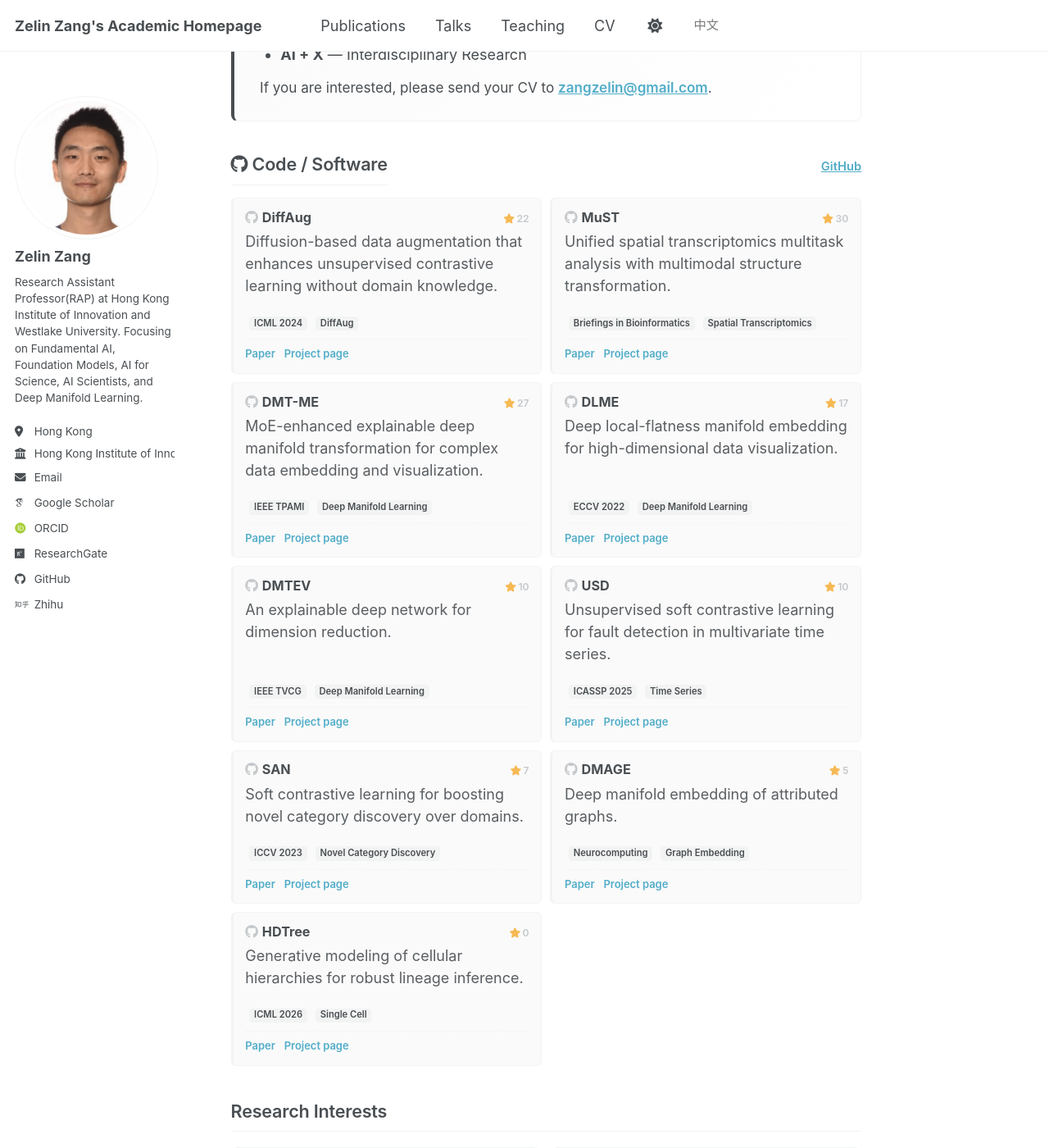
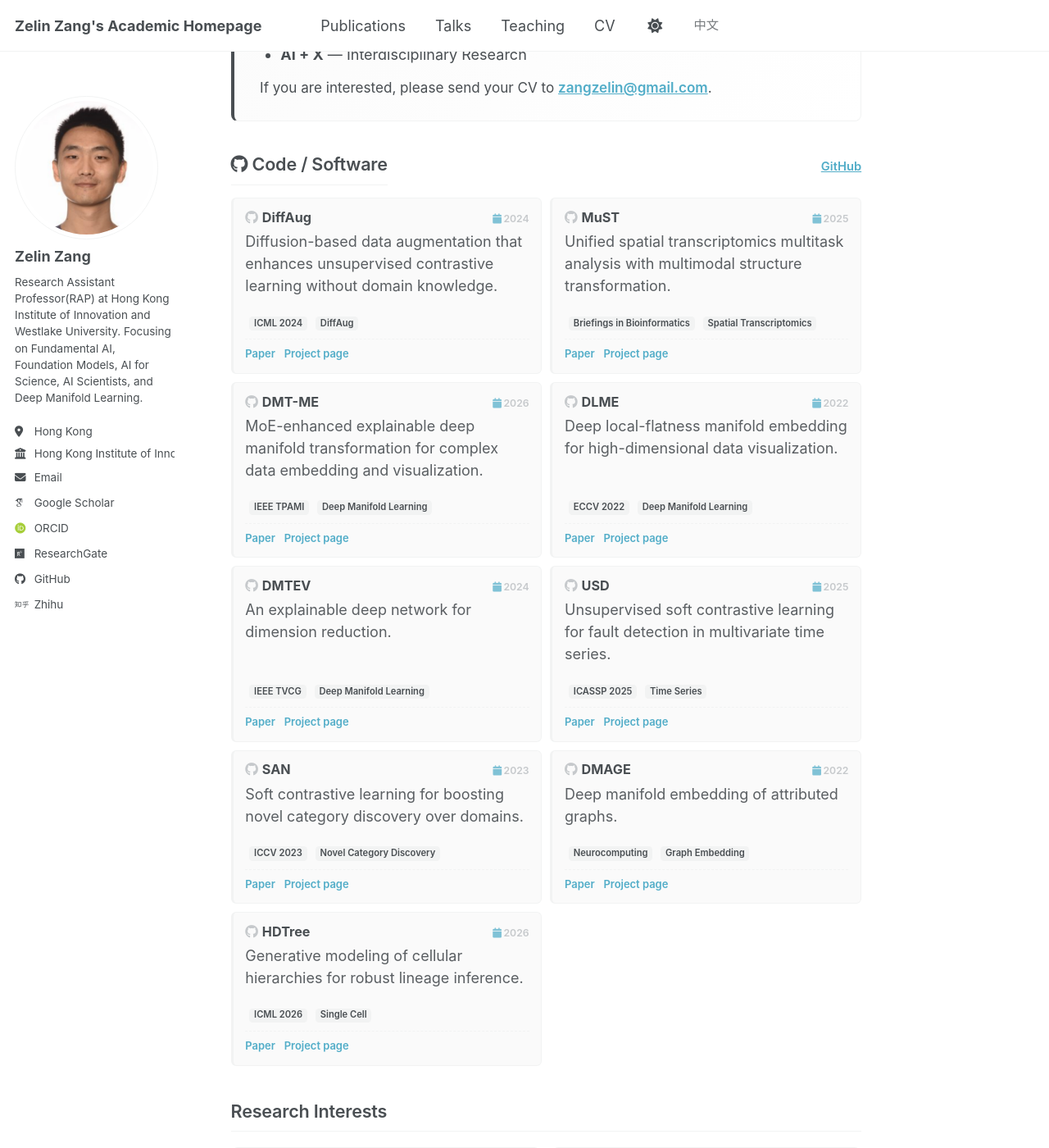
Before and after one commit to zangzelin/zangzelin.github.io, a Jekyll site: the page built from _pages/about.md, in a window 1280 px wide and 1400 px high, scrolled down 1307 px. Shown: the whole window at 82% size. Built offline with Jekyll 4.4.1, drawn with Linux system fonts in a browser that asks for light colours; some web fonts are replaced; a script bundle is joined from its source files by our own code; library files that are not in the unit come from our copies.

Commit message:
Replace star counts with publication year on code cards

```diff
--- a/_data/code.yml
+++ b/_data/code.yml
@@ -5,7 +5,7 @@
 #   description - one-sentence English summary
 #   description_zh - one-sentence Chinese summary
 #   repo        - GitHub repository path (owner/repo)
-#   stars       - approximate star count at time of writing
+#   year        - publication year of the associated paper
 #   paper_link  - optional page/permalink of the associated publication
 #   website     - optional project homepage / paper URL
 #   tags        - language or category labels
@@ -16,7 +16,7 @@
   description_zh: >-
     基于扩散模型的数据增广方法，无需领域知识即可增强无监督对比学习。
   repo: zangzelin/code_diffaug
-  stars: 22
+  year: 2024
   paper_link: /publication/2024-07-01-boosting-contrastive
   website: https://icml.cc/virtual/2024/poster/32932
   tags:
@@ -30,7 +30,7 @@
   description_zh: >-
     基于多模态结构变换的统一空间转录组多任务分析方法。
   repo: zangzelin/code_Must
-  stars: 30
+  year: 2025
   paper_link: /publication/2025-bib-must
   website: https://academic.oup.com/bib/article/26/4/bbaf405/8242581
   tags:
@@ -44,7 +44,7 @@
   description_zh: >-
     基于 MoE 的可解释深度流形变换方法，用于复杂数据的嵌入与可视化。
   repo: zangzelin/code_dmtme
-  stars: 27
+  year: 2026
   paper_link: /publication/2026-01-01-dmt-me
   website: https://doi.org/10.1109/tpami.2026.3705888
   tags:
@@ -58,7 +58,7 @@
   description_zh: >-
     深度局部平坦流形嵌入方法，用于高维数据的可视化。
   repo: zangzelin/code_ECCV2022_DLME
-  stars: 17
+  year: 2022
   paper_link: /publication/2022-eccv-dlme
   website: https://arxiv.org/abs/2207.03160
   tags:
@@ -71,7 +71,7 @@
   description_zh: >-
     用于维度缩减的可解释深度网络。
   repo: zangzelin/code_EVNet_DMTEV
-  stars: 10
+  year: 2024
   paper_link: /publication/2024-01-01-evnet
   website: https://doi.org/10.1109/TVCG.2022.3223399
   tags:
@@ -85,7 +85,7 @@
   description_zh: >-
     基于无监督软对比学习的多元时间序列故障检测方法。
   repo: zangzelin/code_USD
-  stars: 10
+  year: 2025
   paper_link: /publication/2025-icassp-usd
   website: https://doi.org/10.1109/icassp49660.2025.10890487
   tags:
@@ -99,7 +99,7 @@
   description_zh: >-
     用于跨领域新类别发现增强的软对比学习方法。
   repo: zangzelin/code_san_share
-  stars: 7
+  year: 2023
   paper_link: /publication/2023-10-01-novel-category
   website: https://openaccess.thecvf.com/content/ICCV2023/html/Zang_Boosting_Novel_Category_Discovery_Over_Domains_with_Soft_Contrastive_Learning_ICCV_2023_paper.html
   tags:
@@ -112,7 +112,7 @@
   description_zh: >-
     属性图的深度流形嵌入方法。
   repo: zangzelin/paper_code_DMAGE
-  stars: 5
+  year: 2022
   paper_link: /publication/2022-neurocomputing-dmage
   website: https://doi.org/10.1016/j.neucom.2022.09.100
   tags:
@@ -125,7 +125,7 @@
   description_zh: >-
     细胞层级结构的生成式建模方法，用于鲁棒的谱系推断。
   repo: zangzelin/code_HDTree_icml
-  stars: 0
+  year: 2026
   paper_link: /publication/2026-icml-hdtree
   website: https://arxiv.org/abs/2506.23287
   tags:
--- a/_includes/code-zh.html
+++ b/_includes/code-zh.html
@@ -9,8 +9,8 @@
     <article class="code-card">
       <div class="code-card__head">
         <h3 class="code-card__name"><a href="https://github.com/{{ project.repo }}" rel="noopener noreferrer" target="_blank"><i class="fab fa-github" aria-hidden="true"></i>{{ project.name }}</a></h3>
-        {% if project.stars %}
-        <span class="code-card__stars" title="GitHub 星标"><i class="fa fa-star" aria-hidden="true"></i>{{ project.stars }}</span>
+        {% if project.year %}
+        <span class="code-card__year" title="论文年份"><i class="fa fa-calendar" aria-hidden="true"></i>{{ project.year }}</span>
         {% endif %}
       </div>
       <p class="code-card__desc">{{ project.description_zh }}</p>
--- a/_includes/code.html
+++ b/_includes/code.html
@@ -9,8 +9,8 @@
     <article class="code-card">
       <div class="code-card__head">
         <h3 class="code-card__name"><a href="https://github.com/{{ project.repo }}" rel="noopener noreferrer" target="_blank"><i class="fab fa-github" aria-hidden="true"></i>{{ project.name }}</a></h3>
-        {% if project.stars %}
-        <span class="code-card__stars" title="GitHub stars"><i class="fa fa-star" aria-hidden="true"></i>{{ project.stars }}</span>
+        {% if project.year %}
+        <span class="code-card__year" title="Publication year"><i class="fa fa-calendar" aria-hidden="true"></i>{{ project.year }}</span>
         {% endif %}
       </div>
       <p class="code-card__desc">{{ project.description }}</p>
--- a/assets/css/custom.css
+++ b/assets/css/custom.css
@@ -986,7 +986,7 @@
   text-decoration: underline;
 }
 
-.code-card__stars {
+.code-card__year {
   flex-shrink: 0;
   display: inline-flex;
   align-items: center;
@@ -998,9 +998,9 @@
   white-space: nowrap;
 }
 
-.code-card__stars .fa {
-  color: #f5a623;
-  opacity: 0.9;
+.code-card__year .fa {
+  color: var(--global-link-color);
+  opacity: 0.85;
 }
 
 .code-card__desc {
```
